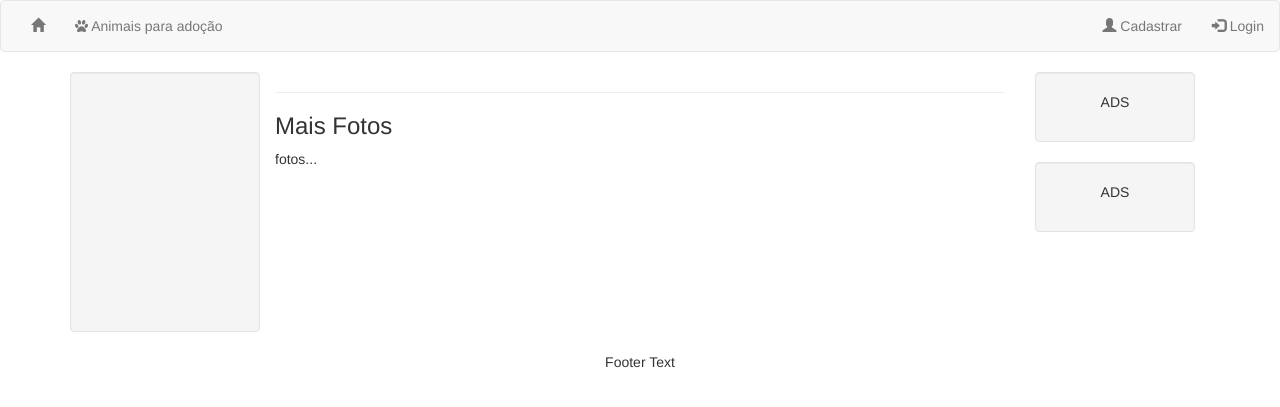
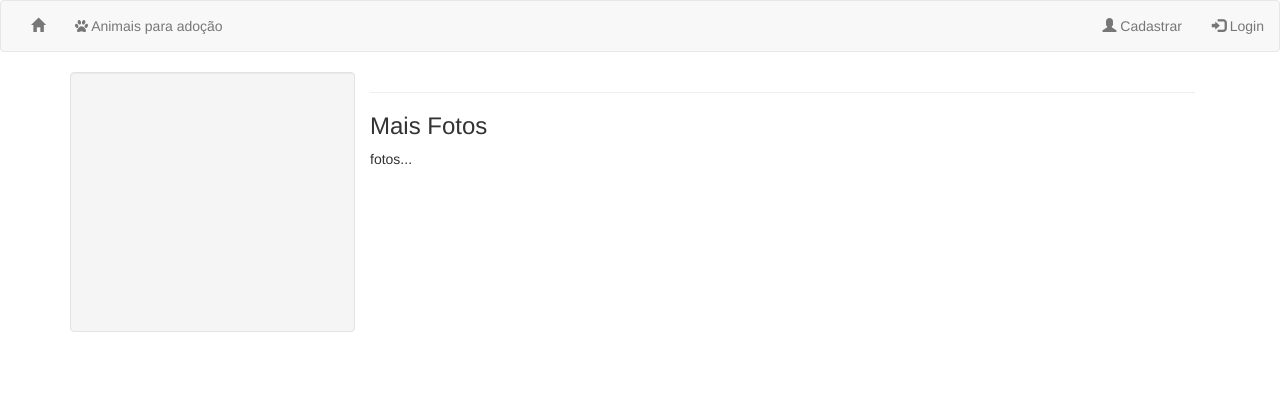
Before and after one commit to marcelorambomartins/adotePet, a CodeIgniter app: page /viralate/index.php/caes/visualizar/1 in a window 1280 px wide. Shown: the top 407 px of the page. Run offline with CodeIgniter, Linux system fonts and the light colour scheme; data that the repository does not hold is empty; some libraries are stand-ins or nearby versions.

Commit message:
PerfilCao - Ajustes imagens

```diff
--- a/application/views/viewPerfilCao.php
+++ b/application/views/viewPerfilCao.php
@@ -35,7 +35,7 @@
 
 		<div class="container-fluid text-center">
   <div class="row content">
-    <div class="col-sm-2 sidenav fixed well">
+    <div class="col-sm-3 sidenav fixed well">
     	<div style="height: 200px">
     	<?php
         foreach ($dadosCao as $cao){
@@ -78,7 +78,7 @@
 		?>
 		</div>
     </div>
-    <div class="col-sm-8 text-left">
+    <div class="col-sm-9 text-left">
       <?php
         foreach ($dadosCao as $cao)
         {
@@ -90,14 +90,6 @@
       <h3>Mais Fotos</h3>
       <p>fotos...</p>
     </div>
-    <div class="col-sm-2 sidenav">
-      <div class="well">
-        <p>ADS</p>
-      </div>
-      <div class="well">
-        <p>ADS</p>
-      </div>
-    </div>
   </div>
 </div>
 
@@ -105,9 +97,5 @@
 
 	</div>
 
-	<footer class="container-fluid text-center">
-  <p>Footer Text</p>
-</footer>
-
 	</body>
 </html>
```
Also changed, not shown: images/1510103140.jpg (added).
